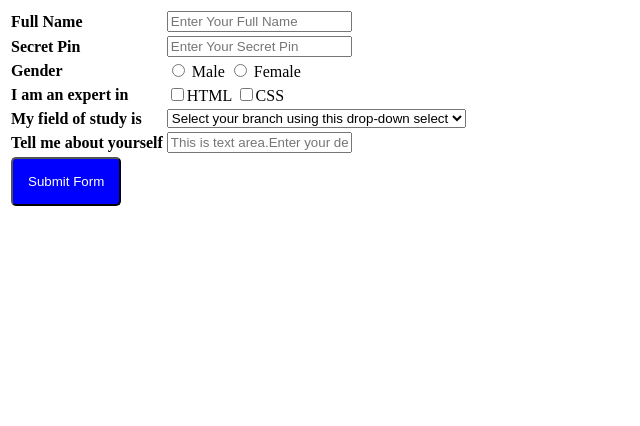
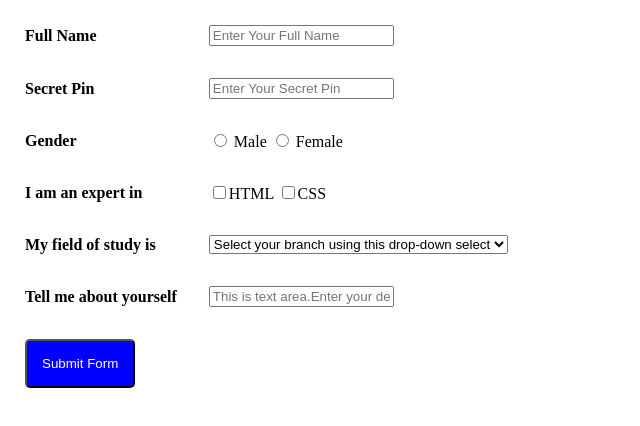
Before and after one commit to srikanthbura/srikanthbura.github.io, a plain HTML site: page index.html in a window 1280 px wide. Shown: the whole page, without its empty margins (0-640 px from the left). Drawn offline with Linux system fonts and the light colour scheme.

Commit message:
Update index.html

```diff
--- a/index.html
+++ b/index.html
@@ -1,8 +1,7 @@
 <html>
 <head>
   <title>HTML Form</title>
-  <style>
-		<link rel="stylesheet" type="text/css" href="my-second-stylesheet.css">
+  <style type="text/css">
 			td{
 
 				padding:15px;
```
